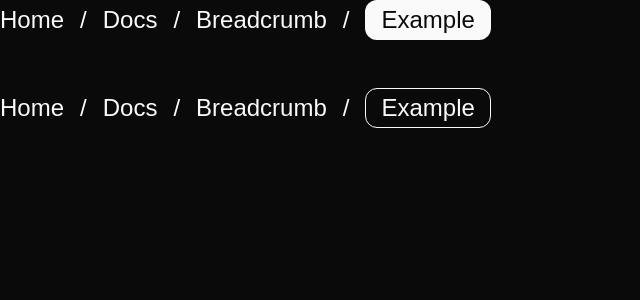
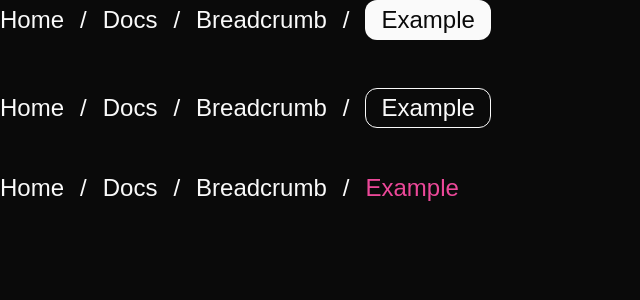
Before and after one commit to Vyakulin/ui-shit, a Next.js app: page /docs/breadcrumb/example in a window 1280 px wide. Shown: the top 300 px of the page, without its empty margins (0-640 px from the left). Built offline with nearby package versions, Linux system fonts and the light colour scheme; a web font is replaced by a local one.

Commit message:
brdcrmb new stl

```diff
--- a/app/docs/breadcrumb/example/page.jsx
+++ b/app/docs/breadcrumb/example/page.jsx
@@ -6,6 +6,7 @@ export default function Page() {
     <Fragment>
       <Brdcrmb stl='bg'/>
       <Brdcrmb stl='ol'/>
+      <Brdcrmb stl='txt'/>
     </Fragment>
   )
 }
--- a/app/docs/breadcrumb/page.jsx
+++ b/app/docs/breadcrumb/page.jsx
@@ -6,6 +6,7 @@ export default function Page() {
     <Fragment>
       <Brdcrmb stl='bg'/>
       <Brdcrmb stl='ol'/>
+      <Brdcrmb stl='txt'/>
     </Fragment>
   )
 }
--- a/app/docs/page.jsx
+++ b/app/docs/page.jsx
@@ -6,6 +6,7 @@ export default function Page() {
     <Fragment>
       <Brdcrmb stl='bg'/>
       <Brdcrmb stl='ol'/>
+      <Brdcrmb stl='txt'/>
     </Fragment>
   )
 }
--- a/app/globals.scss
+++ b/app/globals.scss
@@ -1022,3 +1022,9 @@ body {
     @extend .btn-ol;
   }
 }
+.brdcrmb-txt {
+  @extend .brdcrmb;
+  ul li:nth-last-child(1) a {
+    @extend .lnk-accent;
+  }
+}
--- a/app/page.jsx
+++ b/app/page.jsx
@@ -172,6 +172,7 @@ export default function Home() {
         <Lnk clr='white' txt='h3' href='/docs/breadcrumb/example'>Example here</Lnk>
         <Brdcrmb stl='bg'/>
         <Brdcrmb stl='ol'/>
+        <Brdcrmb stl='txt'/>
       </div>
     </div>
   );
```
Also changed, not shown: app/globals.css.
